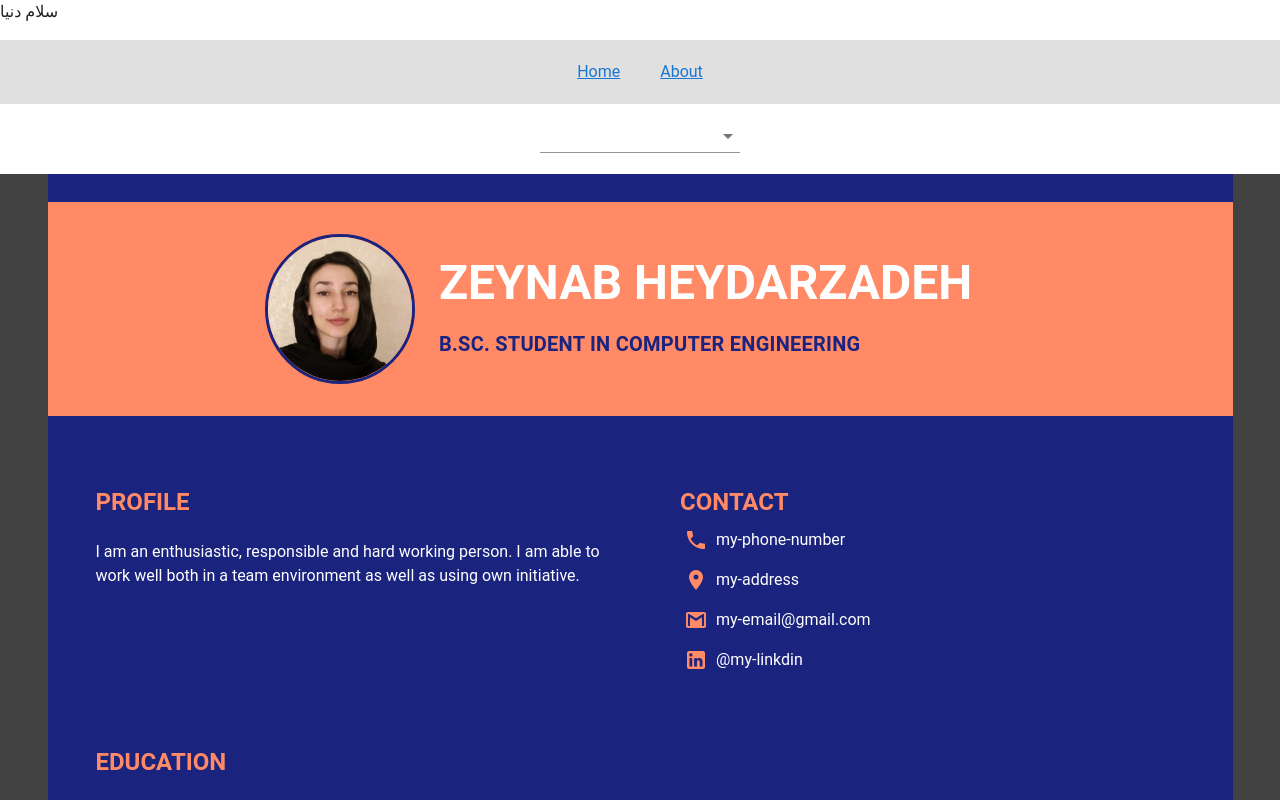
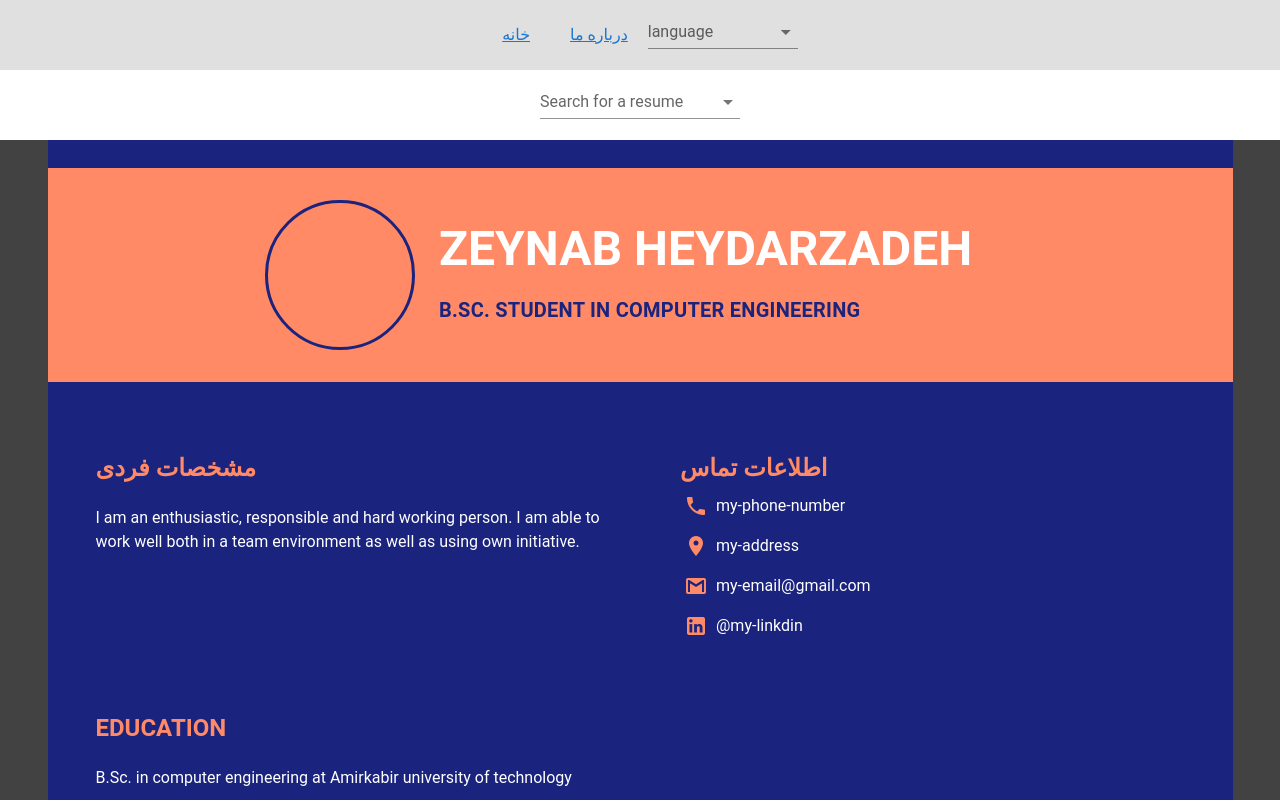
Before and after one commit to zaynab-git/resume, a Vue app: page /about/resume_1 in a window 1280 px wide. Shown: the top 800 px of the page. Built offline with nearby package versions, Linux system fonts and the light colour scheme.

Commit message:
تقریبا تموم شده فقط باید بقیه کلمات رو هم اضافه کنم

```diff
--- a/src/App.vue
+++ b/src/App.vue
@@ -1,12 +1,39 @@
 <template>
   <v-app>
 
-    <p>{{ $t("message") }}</p>
-
     <div class=" d-flex align-center justify-center grey lighten-2">
 
-      <router-link class="pa-5" to="/">Home</router-link>
-      <router-link class="pa-5" to="/about">About</router-link>
+      <router-link class="pa-5" to="/">{{ $t("nav-bar.home") }}</router-link>
+      <router-link class="pa-5" to="/about">{{ $t("nav-bar.about") }}</router-link>
+
+      <div style="width: 150px;">
+
+     <v-combobox
+        id="mycombox"
+        v-model="select"
+        :items="items"
+        single-line
+        label="language"
+      >
+    <template v-slot:item="data" >
+
+      <v-row class="pa-3" v-on:click="select_language(data.item)">
+        <v-img
+            style="border: 3px solid #1a237e"
+            class="rounded-circle pa-5"
+            min-width="30"
+            max-height="30"
+            max-width="30"
+            :src = "require(`./assets/${images[data.item]}.jpg`)"
+          ></v-img>
+
+          <p class="ml-2 mt-2">{{ data.item }}</p>
+      </v-row>
+
+    </template>
+
+    </v-combobox>
+    </div>
 
     </div>
 
@@ -20,9 +47,26 @@
 <script>
 export default {
   name: "App",
+  data: () => ({
+      select: '',
+      items: [
+        'English',
+        'فارسی'
+      ],
+      images: {
+        'English': 'english',
+        'فارسی': 'farsi'
+      },
+      lang: {
+        "English": 'en',
+        "فارسی": 'fa'
+      }
+    }),
 
-  data: () => ({
-    //
-  }),
+  methods: {
+    select_language: function(name){
+      this.$i18n.locale = this.lang[name]
+    }
+  },
 };
 </script>
--- a/src/locales/en.json
+++ b/src/locales/en.json
@@ -1,3 +1,19 @@
 {
-    "message": "hello world"
+    "nav-bar": {
+        "home": "Home",
+        "about": "About"
+    },
+    "resumes": {
+        "profile": "PROFILE",
+        "contact": "CONTACT",
+        "resume-1":{
+            "name": "ZEYNAB HEYDARZADEH",
+            "major": "B.SC. STUDENT IN COMPUTER ENGINEERING"
+        },
+        "resume-2":{
+            "name": "SAMANE SHARIATI",
+            "major": "B.SC. STUDENT IN CIVIL ENGINEERING"
+        }
+    }
+
 }
--- a/src/locales/fa.json
+++ b/src/locales/fa.json
@@ -1,3 +1,19 @@
 {
-    "message": "سلام دنیا"
+    "nav-bar": {
+        "home": "خانه",
+        "about": "درباره ما"
+    },
+    "resumes": {
+        "profile": "مشخصات فردی",
+        "contact": "اطلاعات تماس",
+        "resume-1":{
+            "name": "زینب حیدرزاده",
+            "major": "دانشجوی مهندسی کامپیوتر"
+        },
+        "resume-2":{
+            "name": "سمانه شریعتی",
+            "major": "دانشجوی مهندسی عمران"
+        }
+    }
+
 }
--- a/src/views/About.vue
+++ b/src/views/About.vue
@@ -43,7 +43,7 @@
 export default {
   name: "About",
   data: () => ({
-    select: [''],
+    select: '',
     items: [
       'Resume 1',
       'Resume 2'
--- a/src/views/Resume.vue
+++ b/src/views/Resume.vue
@@ -51,7 +51,7 @@
               text--lighten-2 text-center text-sm-left
             "
           >
-            PROFILE
+            {{ $t("resumes.profile") }}
           </h2>
           <p class="mt-5 white--text text-center text-sm-left">
             {{profile}}
@@ -67,7 +67,7 @@
               pb-5
             "
           >
-            CONTACT
+            {{ $t("resumes.contact") }}
           </h2>
           <v-row class="align-start justify-center justify-sm-start ml-sm-1">
             <v-icon color="deep-orange lighten-2 "> mdi-phone </v-icon>
```
Also changed, not shown: src/main.js (+0 -21 lines), src/assets/english.jpg (added), src/assets/farsi.jpg (added).
